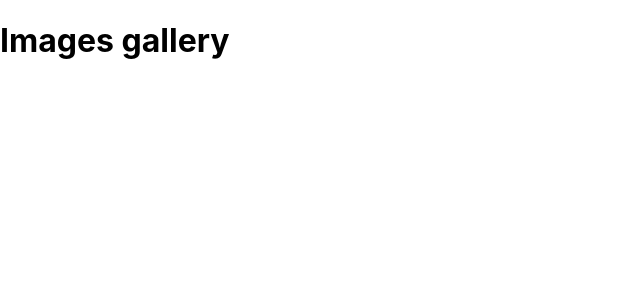
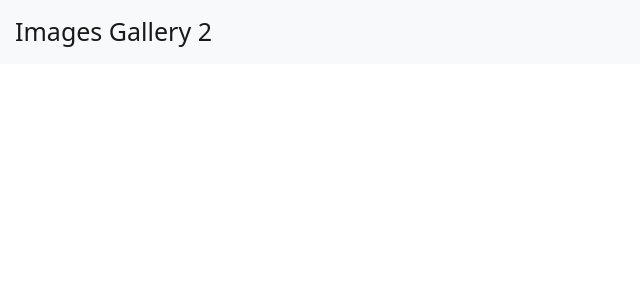
Before and after one commit to imsid30/images-gallery, a React (Create React App) app in the folder frontend/: page / in a window 1280 px wide. Shown: the top 300 px of the page, without its empty margins (0-640 px from the left). Built offline with nearby package versions, Linux system fonts and the light colour scheme.

Commit message:
Initial Header component

```diff
--- a/frontend/package.json
+++ b/frontend/package.json
@@ -6,7 +6,9 @@
     "@testing-library/jest-dom": "^5.16.5",
     "@testing-library/react": "^13.4.0",
     "@testing-library/user-event": "^13.5.0",
+    "bootstrap": "^5.2.0-beta1",
     "react": "^18.2.0",
+    "react-bootstrap": "^2.8.0",
     "react-dom": "^18.2.0",
     "react-scripts": "5.0.1",
     "web-vitals": "^2.1.4"
--- a/frontend/src/App.js
+++ b/frontend/src/App.js
@@ -1,7 +1,12 @@
-function App() {
+import 'bootstrap/dist/css/bootstrap.min.css';
+import Header from './components/header';
+
+
+
+const App = () => {
   return (
     <div className="App">
-      <h1>Images gallery</h1>
+      <Header tittle="Images Gallery 2"></Header>
     </div>
   );
 }
--- /dev/null
+++ b/frontend/src/components/header.js
@@ -0,0 +1,15 @@
+import React from 'react'
+import {Navbar} from 'react-bootstrap'
+import styles from './header.module.css'
+
+const Header = (props) => {
+    return (
+        <div>
+        <Navbar bg="light" data-bs-theme="light">
+            <Navbar.Brand href="/" className={styles.nav}>{props.tittle}</Navbar.Brand>
+        </Navbar>
+        </div>
+    )
+}
+
+export default Header;
--- /dev/null
+++ b/frontend/src/components/header.module.css
@@ -0,0 +1,4 @@
+.nav {
+    margin-left: 15px ;
+    font-size:25px;
+}
```
Also changed, not shown: 1 other file (tests, documents, lock files or other folders).
